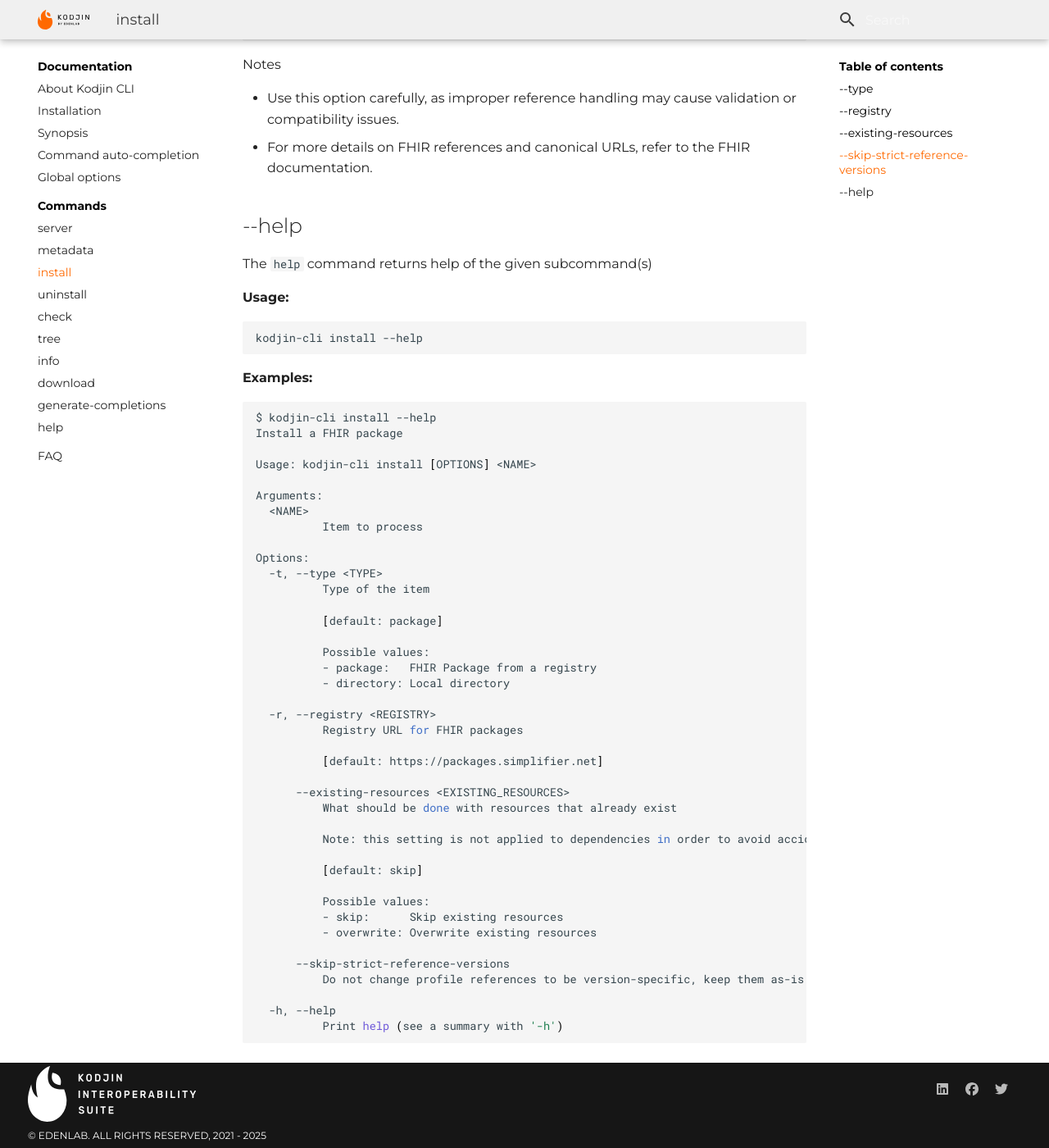
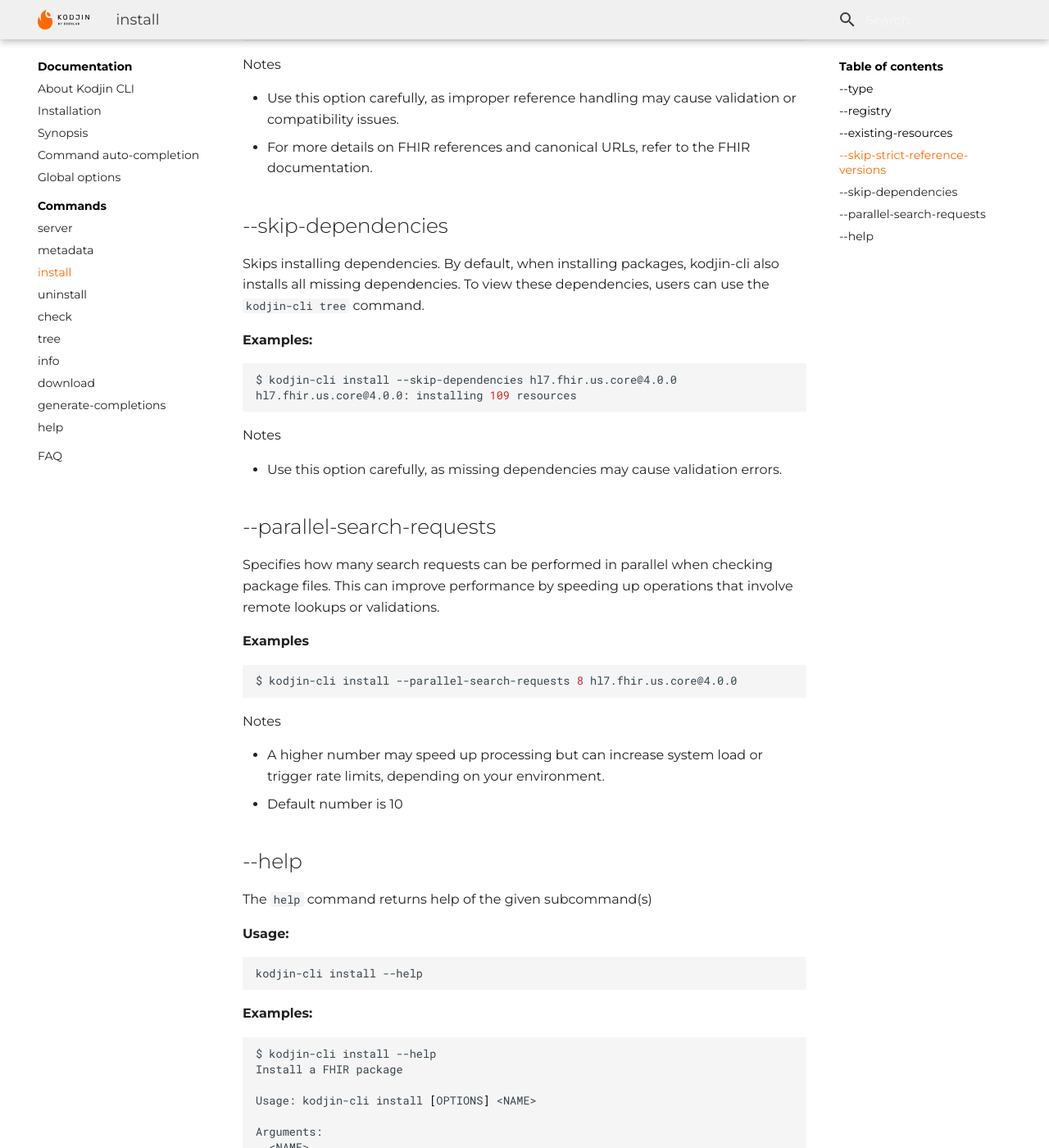
Before and after one commit to edenlabllc/kodjin.cli, an MkDocs documentation site: the page built from docs/command-install.md, in a window 1280 px wide and 1400 px high, scrolled down 3657 px. Shown: the whole window at 82% size. Built offline with MkDocs 1.6.1 and Material for MkDocs 9.7.7, drawn with Linux system fonts in a browser that asks for light colours; some of the changed text lies outside the part shown.

Commit message:
feat: add Options to install command

````diff
--- a/docs/command-install.md
+++ b/docs/command-install.md
@@ -139,6 +139,33 @@
 - Use this option carefully, as improper reference handling may cause validation or compatibility issues.
 - For more details on FHIR references and canonical URLs, refer to the FHIR documentation.
 
+## --skip-dependencies
+
+Skips installing dependencies. By default, when installing packages, kodjin-cli also installs all missing dependencies. To view these dependencies, users can use the `kodjin-cli tree` command.
+
+**Examples:**
+```shell
+$ kodjin-cli install --skip-dependencies hl7.fhir.us.core@4.0.0
+hl7.fhir.us.core@4.0.0: installing 109 resources
+```
+
+Notes
+
+-  Use this option carefully, as missing dependencies may cause validation errors.
+
+## --parallel-search-requests <PARALLEL_SEARCH_REQUESTS>
+
+Specifies how many search requests can be performed in parallel when checking package files. This can improve performance by speeding up operations that involve remote lookups or validations.
+
+**Examples**
+```shell
+$ kodjin-cli install --parallel-search-requests 8 hl7.fhir.us.core@4.0.0
+```
+
+Notes
+
+- A higher number may speed up processing but can increase system load or trigger rate limits, depending on your environment.
+- Default number is 10
 
 ## --help
 
@@ -190,6 +217,14 @@
       --skip-strict-reference-versions
           Do not change profile references to be version-specific, keep them as-is instead
 
+      --skip-dependencies
+          Do not automatically install package dependencies
+
+      --parallel-search-requests <PARALLEL_SEARCH_REQUESTS>
+          How many search requests can be performed in parallel when checking package files
+
+          [default: 10]
+
   -h, --help
           Print help (see a summary with '-h')
 ```
````
